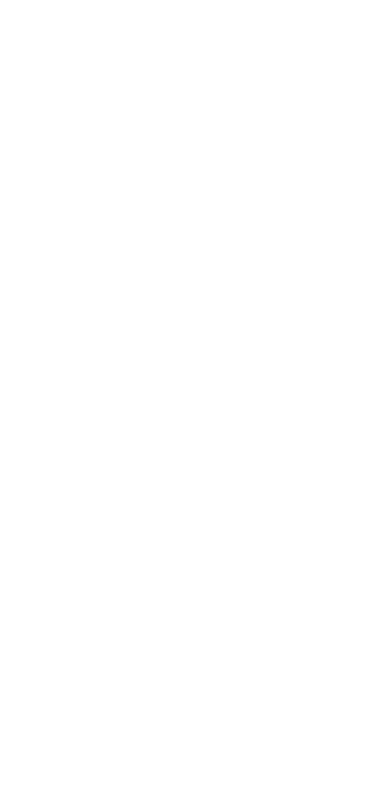
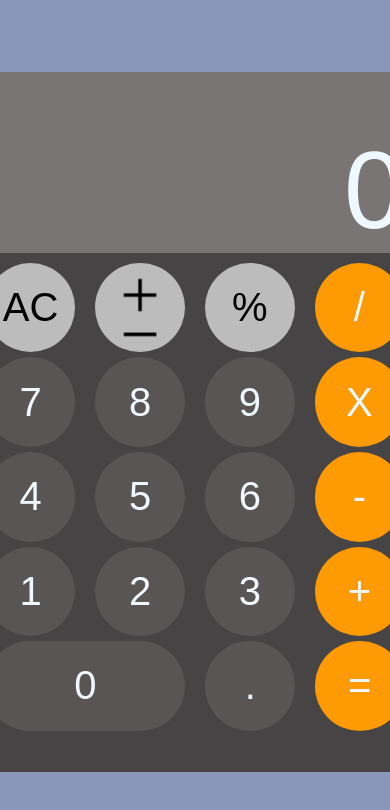
Before and after one commit to Tomkndn/iphone-calc, a plain HTML site: page index.html in a window 390 px wide. Drawn offline with Linux system fonts and the light colour scheme.

Commit message:
created replica of iphone calc

```diff
--- a/index.html
+++ b/index.html
@@ -0,0 +1,50 @@
+<!DOCTYPE html>
+<html lang="en">
+<head>
+    <meta charset="UTF-8">
+    <meta http-equiv="X-UA-Compatible" content="IE=edge">
+    <meta name="viewport" content="width=device-width, initial-scale=1.0">
+    <title>Calculator</title>
+    <link rel="stylesheet" href="style.css">
+    <link rel="shortcut icon" href="favicon.png" type="image/x-icon">
+</head>
+<body>
+    <section>
+        <div class="block">
+            <p>0</p>
+            <div class="buttons">
+                <div class="btn extra">
+                    <div>AC</div>
+                    <div class="icon"></div>
+                    <div>%</div>
+                    <div>/</div>
+                </div>
+                <div class="btn">
+                    <div>7</div>
+                    <div>8</div>
+                    <div>9</div>
+                    <div>X</div>
+                </div>
+                <div class="btn">
+                    <div>4</div>
+                    <div>5</div>
+                    <div>6</div>
+                    <div>-</div>
+                </div>
+                <div class="btn">
+                    <div>1</div>
+                    <div>2</div>
+                    <div>3</div>
+                    <div>+</div>
+                </div>
+                <div class="btn">
+                    <div id="zero">0</div>
+                    <div>.</div>
+                    <div>=</div>
+                </div>
+
+            </div>
+        </div>
+    </section>
+</body>
+</html>
--- a/style.css
+++ b/style.css
@@ -14,9 +14,8 @@ section{
 .block{
     border-radius: 10px;
     background-color: #464444;
-
     margin: 2rem 2rem;
-    height: 90vh;
+    height: 700px;
     width: 30rem;
 }
 .icon{
@@ -28,12 +27,12 @@ section{
 }
 p{
     border-radius: 10px;
-    font-size: 110px;
+    font-size: 6.8rem;
     display: flex;
     justify-content: end;
     align-items: end;
     background-color: #7a7575;
-    height: 35%;
+    height: 11.3rem;
 }
 .buttons{
     margin-top: 10px;
@@ -48,11 +47,11 @@ p{
     gap: 20px;
 }
 .btn > div{
-    height: 90px;
-    width: 90px;
+    height: 5.6rem;
+    width: 5.6rem;
     background-color: #595555;
     border-radius: 50%;
-    font-size: 40px;
+    font-size: 2.5rem;
     display: flex;
     justify-content: center;
     align-items: center;
@@ -69,7 +68,7 @@ p{
 }
 #zero{
     border-radius: 50px;
-    width: 200px;
+    width: 12.5rem;
 
 }
 .btn > div:hover{
```
